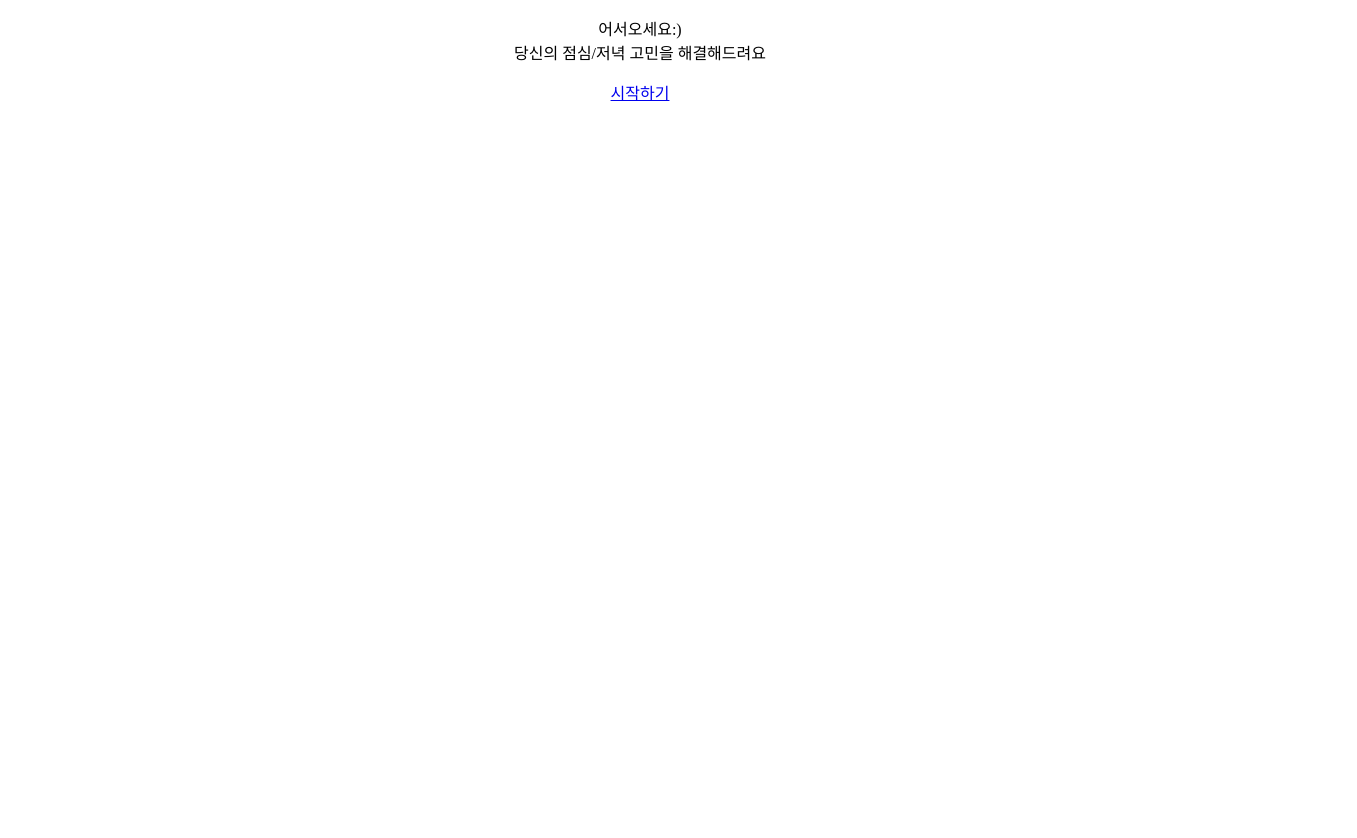
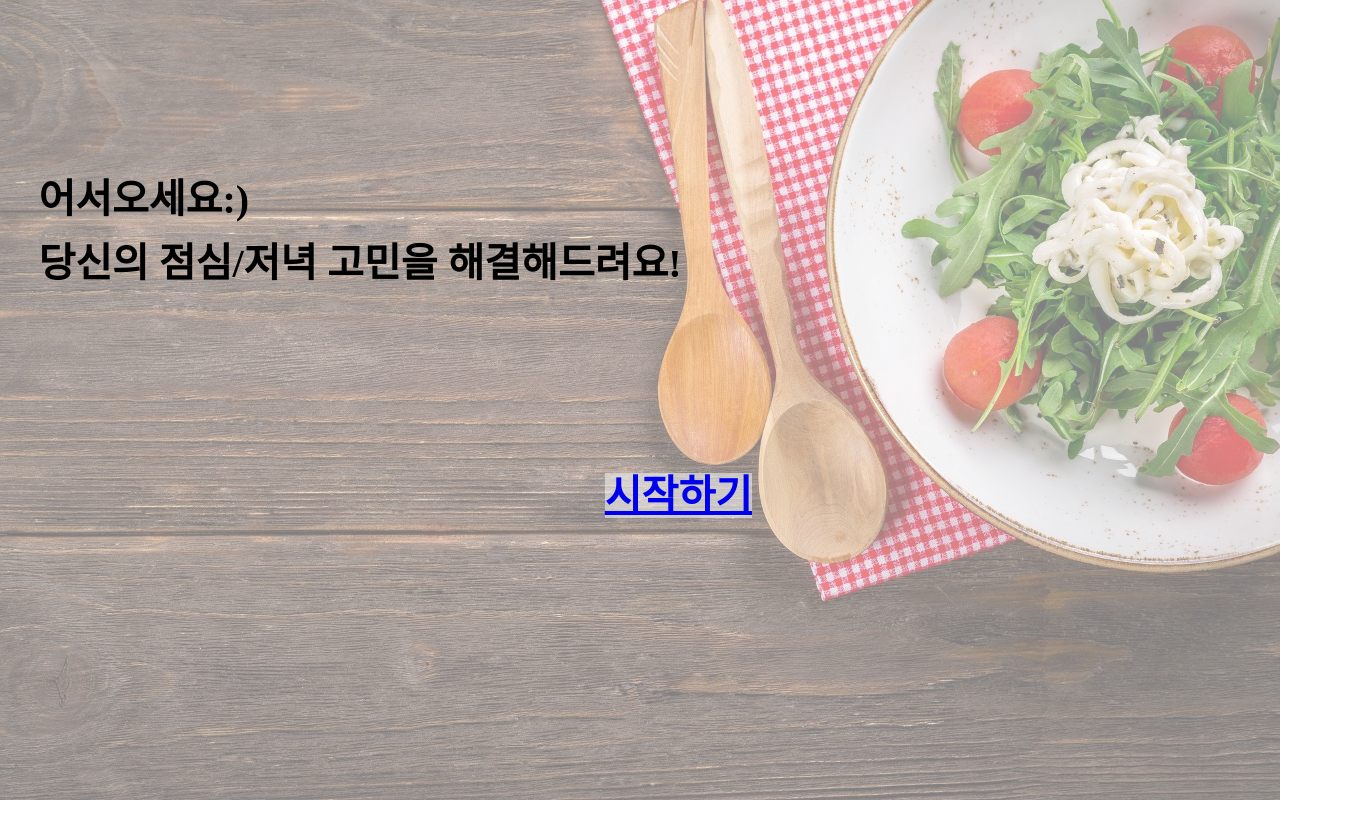
Before and after one commit to dhraudwn/WebProject, a plain HTML site: page index.html in a window 1280 px wide. Shown: the whole page, 1357 px wide, since content can reach past the window. Before the commit the page ends 800 px from the top, so only its background shows below. Drawn offline with Linux system fonts and the light colour scheme.

Commit message:
css_index

```diff
--- a/index.html
+++ b/index.html
@@ -7,19 +7,67 @@
     <title>today's meal</title>
     <style>
         body{
+            margin:0px;
+        }
+        .bg{
+            width: 100%;
+            height: 100%;
+            position: relative;
+            height: 100vh;
+            z-index: 1;
+            margin: 0;
+            padding: 0;
+        }
+        .bg::after{
+            content: "";
+            background-image: url("image/meal1.jpg");
+            background-repeat : no-repeat;
+            background-size : cover;
+
+            opacity: 0.5;
+            position: absolute;
+            top: 0px;
+            right: 0px;
+            bottom: 0px;
+            left: 0px;
+            z-index: -1;
+        }
+        .msg{
+            height: 100%;
+            width: 100%;
+            position: relative;
+            margin: 0px;
+            font-size: 250%;
+            font-weight:bolder;
+            color: black;
+            line-height: 160%;
+            padding : 10% 3%;
+        }
+
+        .link{
             text-align: center;
         }
+        a{
+            background-color: white;
+            background-color: rgba(255,255,255,0.5);
+        }
+
     </style>
 
 </head>
 <body>
-
-    <p>
-        어서오세요:) <br>
-        당신의 점심/저녁 고민을 해결해드려요 <br>
-    </p>
-
-    <a href="main.html">시작하기</a>
+    <div class="bg">
+        <div class="msg">
+            <p>
+                어서오세요:) <br>
+                당신의 점심/저녁 고민을 해결해드려요! <br>
+            </p>
+        <div class="link">
+            <br><br>
+            <a href="main.html">시작하기</a>
+        </div>
+        </div>
+    </div>
 
 </body>
 </html>
```
Also changed, not shown: image/meal1.jpg (added), 1 other file.
